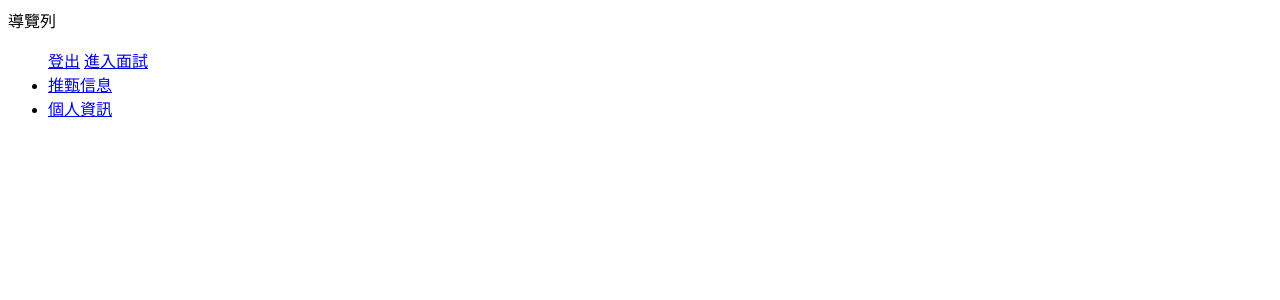
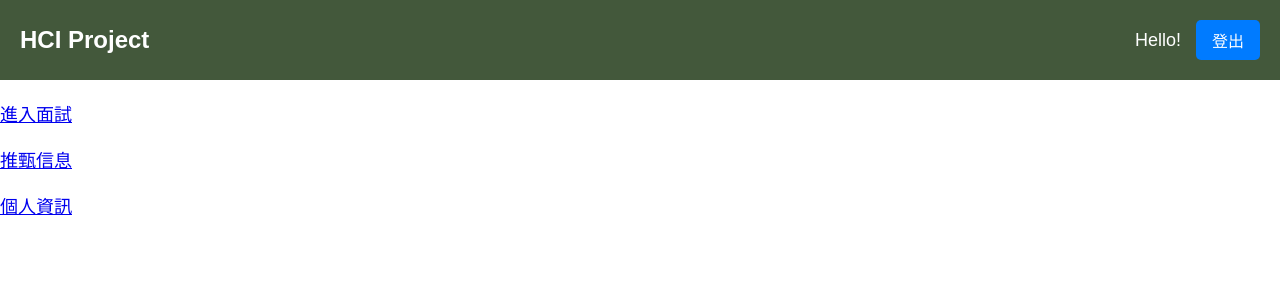
Before and after one commit to Mike1ife/HCI-Final-Project, a Django app: page /mock/ in a window 1280 px wide. Shown: the top 300 px of the page. Run offline with Django 5.2, Linux system fonts and the light colour scheme.

Commit message:
page refinements

```diff
--- a/chatapp/templates/index.html
+++ b/chatapp/templates/index.html
@@ -59,7 +59,7 @@
 
 <body>
     <header>
-        <h1>Welcome to Our Website</h1>
+        <h1>Welcome to {{app_name}}</h1>
     </header>
 
     <main>
--- a/chatapp/templates/mock.html
+++ b/chatapp/templates/mock.html
@@ -3,21 +3,96 @@
 
 <head>
     <meta charset="UTF-8">
-    <title>模擬面試</title>
+    <title>推甄信息</title>
+    <style>
+        body {
+            margin: 0;
+            padding: 0;
+            font-family: Arial, sans-serif;
+        }
+
+        header {
+            background-color: #43583b;
+            padding: 20px;
+            /* Adjust the top padding as needed */
+            color: white;
+            display: flex;
+            justify-content: space-between;
+            align-items: center;
+        }
+
+        #app-name {
+            font-size: 24px;
+            /* Adjust the font size as needed */
+            font-weight: bold;
+        }
+
+        #user-info {
+            font-size: 18px;
+            /* Adjust the font size as needed */
+        }
+
+        nav ul {
+            list-style: none;
+            margin: 0;
+            padding: 0;
+            display: flex;
+            align-items: center;
+        }
+
+        nav ul li {
+            margin-right: 15px;
+        }
+
+        #content {
+            padding-top: 0px;
+            /* Adjust the top padding as needed */
+        }
+
+        .btn {
+            text-decoration: none;
+            padding: 8px 16px;
+            /* Adjust the padding as needed */
+            border: none;
+            border-radius: 5px;
+            cursor: pointer;
+            font-size: 16px;
+            /* Adjust the font size as needed */
+        }
+
+        .btn-primary {
+            background-color: #007bff;
+            color: #fff;
+        }
+
+        .page-links a {
+            margin-top: 20px;
+            font-size: 18px;
+            /* Adjust the font size as needed */
+            display: block;
+        }
+    </style>
 </head>
 
 <body>
+    <div id="content">
+        {% block content %}
         <header>
-        <nav>導覽列
+            <span id="app-name">{{ app_name }}</span>
+            <nav>
                 <ul>
-                <p>{{ username }}</p>
+                    <li id="user-info">Hello! {{ username }}</li>
                     <a class="btn btn-lg btn-primary" href="{% url 'signout' %}" role="button">登出</a>
-                <a class="btn btn-lg btn-primary" href="{% url 'mockgpt' %}" role="button">進入面試</a>
-                <li><a href="/info/">推甄信息</a></li>
-                <li><a href="/identity/">個人資訊</a></li>
                 </ul>
             </nav>
         </header>
+        <div class="page-links">
+            <a href="{% url 'mockgpt' %}" role="button">進入面試</a>
+            <a href="{% url 'info' %}">推甄信息</a>
+            <a href="{% url 'identity' %}"">個人資訊</a>
+        </div>
+        {% endblock %}
+    </div>
 </body>
 
 </html>
--- a/chatapp/views.py
+++ b/chatapp/views.py
@@ -15,9 +15,12 @@
 # Create your views here.
 openai.api_key = os.getenv("API_KEY")
 
+app_name = "HCI Project"
+
 
 def index(request):
-    return render(request, "index.html")
+    context = {"app_name": app_name}
+    return render(request, "index.html", context)
 
 
 @login_required(login_url="signin")
@@ -42,19 +45,19 @@
 
 def info(request):
     username = request.user.username
-    context = {"username": username}
+    context = {"username": username, "app_name": app_name}
     return render(request, "info.html", context)
 
 
 def mock(request):
     username = request.user.username
-    context = {"username": username}
+    context = {"username": username, "app_name": app_name}
     return render(request, "mock.html", context)
 
 
 def identity(request):
     username = request.user.username
-    context = {"username": username}
+    context = {"username": username, "app_name": app_name}
     return render(request, "identity.html", context)
 
 
@@ -72,7 +75,7 @@
             if user is not None:
                 login(request, user)
                 return redirect("info")
-    context = {"form": form}
+    context = {"form": form, "app_name": app_name}
     return render(request, "chatapp/signup.html", context)
 
 
@@ -92,7 +95,7 @@
         else:
             err = "Invalid Credentials"
 
-    context = {"error": err}
+    context = {"error": err, "app_name": app_name}
     return render(request, "chatapp/signin.html", context)
 
 
```
Also changed, not shown: chatapp/templates/chatapp/signin.html (+6 -3 lines), chatapp/templates/chatapp/signup.html (+8 -5 lines), chatapp/templates/identity.html (+79 -4 lines), chatapp/templates/info.html (+75 -4 lines). Lines whose indentation alone changed are shown as unchanged.
